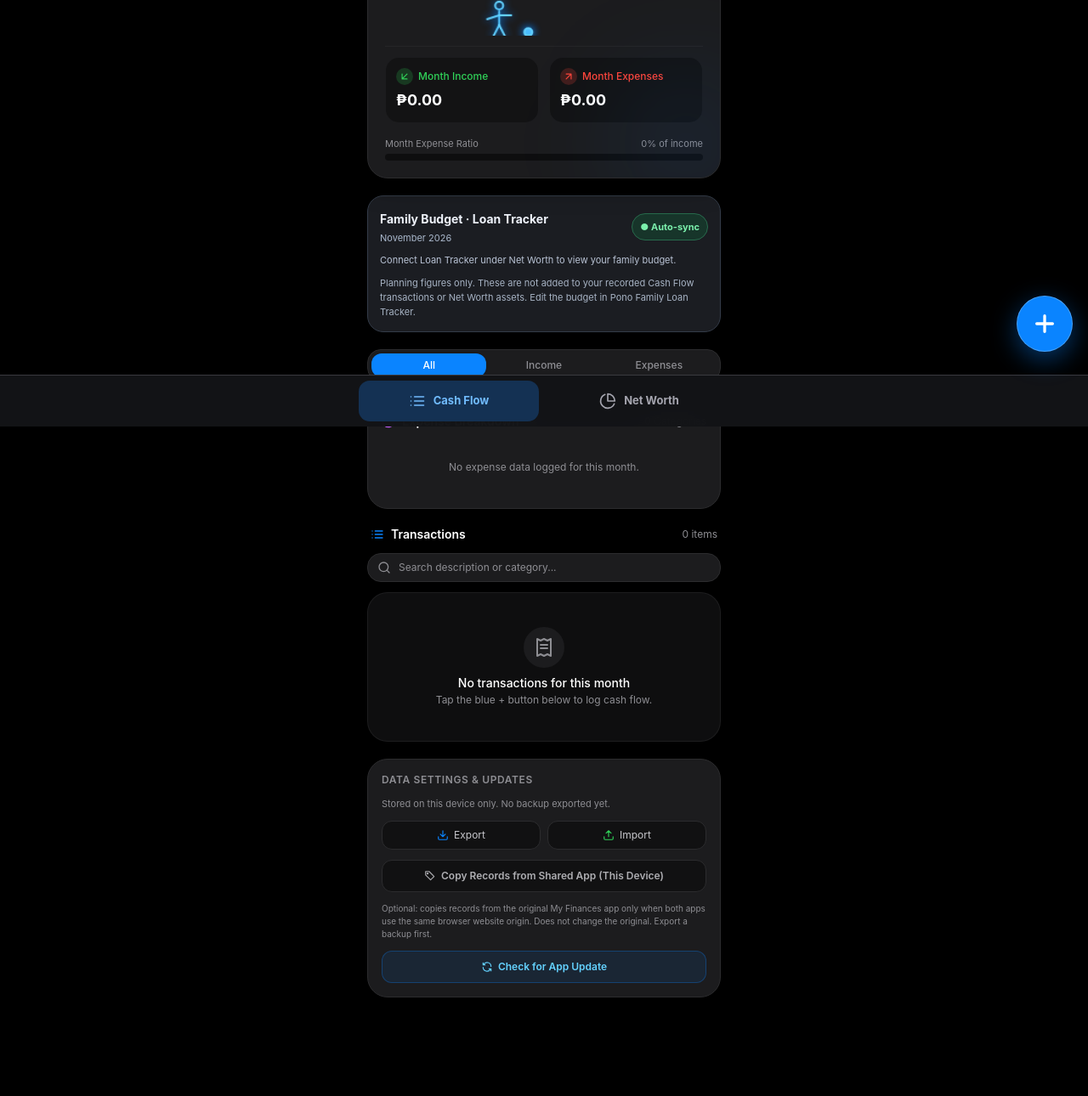
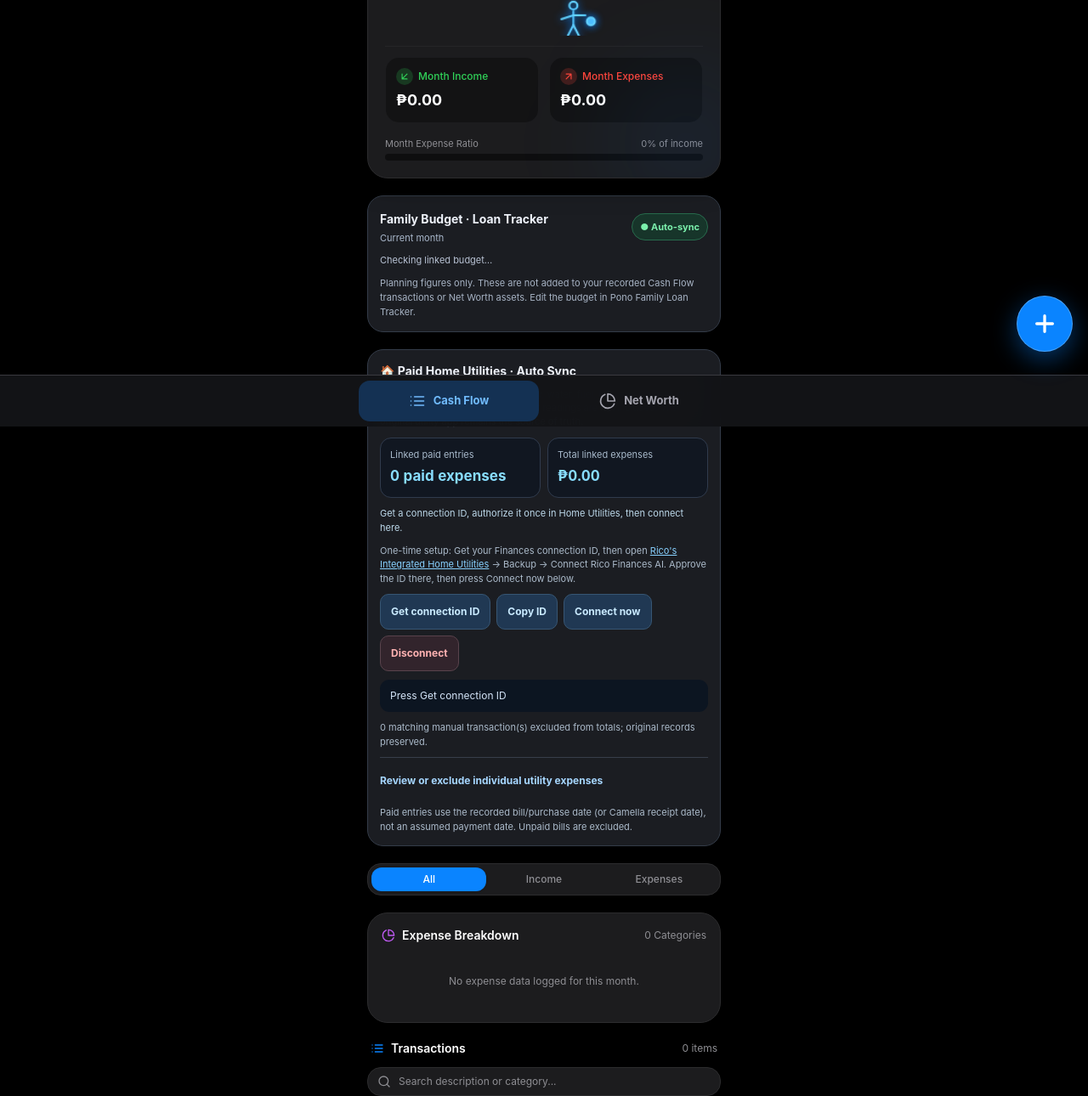
Before and after one commit to fibast18/rico-finances-ai, a plain HTML site: page index.html in a window 1280 px wide. Shown: the part 298-1588 px from the top of the page at 85% size. Drawn offline with Linux system fonts and the light colour scheme.

Commit message:
feat: overlay real-time paid Home Utilities on Cash Flow without writing duplicate transactions

```diff
--- a/index.html
+++ b/index.html
@@ -16,11 +16,13 @@
 <link rel="stylesheet" href="net-worth.css">
 <link rel="stylesheet" href="linked-loans.css">
 <link rel="stylesheet" href="linked-budget.css">
+<link rel="stylesheet" href="linked-utilities.css">
 <script src="icons.js"></script>
 <script src="analyst.js" defer></script>
-<script src="net-worth-v1.8.10.js" defer></script>
-<script src="linked-loans-v1.8.10.js" defer></script>
-<script src="linked-budget-v1.8.10.js" defer></script>
+<script src="net-worth-v1.8.11.js" defer></script>
+<script src="linked-loans-v1.8.11.js" defer></script>
+<script src="linked-budget-v1.8.11.js" defer></script>
+<script src="linked-utilities-v1.8.11.js" defer></script>
 <style>
 ::-webkit-scrollbar{width:4px;height:4px}
 ::-webkit-scrollbar-track{background:rgba(0,0,0,.1)}
@@ -140,7 +142,7 @@ body.ask-ai-open{overflow:hidden}
 @media(max-height:550px){.rico-chat-compose-area .rico-chat-check small{display:none}.rico-chat-messages{min-height:40px}}
 </style>
 <script src="ai-config.js" defer></script>
-<script src="ask-ai-v1.8.10.js" defer></script>
+<script src="ask-ai-v1.8.11.js" defer></script>
 </head>
 <body class="bg-black text-white font-sans antialiased min-h-screen flex flex-col justify-between selection:bg-iosBlue selection:text-white pb-safe">
 
@@ -265,6 +267,35 @@ body.ask-ai-open{overflow:hidden}
     <p class="lb-note">Planning figures only. These are not added to your recorded Cash Flow transactions or Net Worth assets. Edit the budget in Pono Family Loan Tracker.</p>
   </section>
 
+  <!-- Private, read-only utility payments from the existing Firebase Home Utilities app. -->
+  <section id="utilityLinkCard" aria-labelledby="utilityLinkTitle">
+    <div class="utility-link-title" id="utilityLinkTitle">🏠 Paid Home Utilities · Auto Sync</div>
+    <p class="utility-link-sub">Automatically include paid electricity, water, fuel, LPG and Camella dues in Cash Flow. Unpaid bills and meter readings are not included. The original utility app remains the source of truth.</p>
+    <div class="utility-link-kpis">
+      <div><span>Linked paid entries</span><strong id="utilityLinkCount">0</strong></div>
+      <div><span>Total linked expenses</span><strong id="utilityLinkTotal">₱0.00</strong></div>
+    </div>
+    <p id="utilityLinkStatus" role="status" aria-live="polite">Preparing private connection…</p>
+    <div id="utilityLinkAuthorizeGuide">
+      <p class="utility-link-note">One-time setup: Get your Finances connection ID, then open <a href="https://fibast18.github.io/rico-utility-monitor/" target="_blank" rel="noopener noreferrer" style="color:#88d1ff;text-decoration:underline">Rico's Integrated Home Utilities</a> → Backup → Connect Rico Finances AI. Approve the ID there, then press Connect now below.</p>
+    </div>
+    <div class="utility-link-actions">
+      <button type="button" id="utilityLinkGetId">Get connection ID</button>
+      <button type="button" id="utilityLinkCopyId">Copy ID</button>
+      <button type="button" id="utilityLinkConnect">Connect now</button>
+      <button type="button" id="utilityLinkDisconnect" class="utility-link-danger">Disconnect</button>
+    </div>
+    <div class="utility-link-id" id="utilityLinkDeviceId" role="status">Press Get connection ID</div>
+    <p class="utility-link-note utility-link-hidden" id="utilityLinkConnectedGuide" hidden>Connected read-only. New or edited paid expenses appear here automatically while online; cached values remain visible offline.</p>
+    <p class="utility-link-note" id="utilityLinkDuplicateStatus">No matching manual duplicates.</p>
+    <details class="utility-link-detail">
+      <summary>Review or exclude individual utility expenses</summary>
+      <div id="utilityLinkRows"></div>
+      <button id="utilityLinkShowAll" type="button" class="utility-link-actions" hidden>Show all paid entries</button>
+    </details>
+    <p id="utilityLinkCountNote" class="utility-link-note">Use the record date from Home Utilities. Review historical bills if payment occurred on a different day.</p>
+  </section>
+
   <!-- Quick Filter Ribbon -->
   <section class="flex items-center justify-between gap-2">
     <div class="flex bg-iosCardDark p-1 rounded-2xl border border-iosBorderDark w-full text-xs font-medium">
@@ -386,7 +417,7 @@ body.ask-ai-open{overflow:hidden}
 
 <footer class="max-w-md mx-auto w-full px-4 py-4 text-center">
   <div class="inline-flex items-center gap-2 px-3 py-1 rounded-full bg-iosCardDark border border-iosBorderDark text-[11px] text-iosGray">
-    <span class="w-1.5 h-1.5 rounded-full bg-iosGreen"></span><span id="footerAppName">Rico Finances AI</span><span class="text-iosGray2 font-medium">v1.8.10</span>
+    <span class="w-1.5 h-1.5 rounded-full bg-iosGreen"></span><span id="footerAppName">Rico Finances AI</span><span class="text-iosGray2 font-medium">v1.8.11</span>
   </div>
   <p class="text-[10px] text-iosGray/60 mt-1.5">Personal finance tracker &bull; 210 Borderless Sports Actions</p>
   <p id="developerCredit" class="mt-2 text-[11px] text-iosGray2 font-medium">Developed by: Engr. Rico J. Pono</p>
@@ -585,7 +616,7 @@ body.ask-ai-open{overflow:hidden}
 </div>
 
 <script>
-const RICO_APP_VERSION = '1.8.10';
+const RICO_APP_VERSION = '1.8.11';
 let appServiceWorkerRegistration = null;
 if ('serviceWorker' in navigator && location.protocol.startsWith('http')) {
   window.addEventListener('load', () => {
@@ -965,13 +996,22 @@ function updateGreeting() {
 function formatPHP(amount) {
   return new Intl.NumberFormat('en-PH', { style:'currency', currency:'PHP', minimumFractionDigits:2 }).format(amount).replace('PHP', '₱');
 }
+// Keep manual Cash Flow localStorage untouched: linked paid utilities are a read-only
+// overlay, keyed by original utility IDs and deduplicated against matching manual rows.
+window.RICO_MANUAL_CASH_FLOW=()=>transactions.slice();
+function getAllCashFlowTransactions(){
+  return window.RICO_UTILITY_LINK?.merge(transactions)||transactions;
+}
+window.RICO_GET_ALL_CASH_FLOW=getAllCashFlowTransactions;
 function getMonthFilteredTransactions() {
   const y = selectedDate.getFullYear(), m = selectedDate.getMonth();
-  return transactions.filter(t => { const d = parseLocalDate(t.date); return d.getFullYear() === y && d.getMonth() === m; });
+  return getAllCashFlowTransactions().filter(t => {
+    const d = parseLocalDate(t.date); return d.getFullYear() === y && d.getMonth() === m;
+  });
 }
 // The single source of truth for both Cash Flow and the read-only Net Worth cash row.
 function currentCashFlowBalance() {
-  const net=transactions.reduce((total,t)=>{
+  const net=getAllCashFlowTransactions().reduce((total,t)=>{
     if(t?.type!=='income'&&t?.type!=='expense')return total;
     const amount=Number(t.amount);
     if(!Number.isFinite(amount))return total;
@@ -984,9 +1024,11 @@ function renderApp() {
   updateMonthDisplay(); calculateBalances(); renderTransactions(); renderChartAndBreakdown();
   if (typeof window.renderFinanceAnalyst === 'function') window.renderFinanceAnalyst();
   persistData();
+  window.RICO_UTILITY_LINK?.render?.();
   // Adding, editing, deleting or importing transactions updates Net Worth at once.
   window.RICO_NET_WORTH?.render?.();
 }
+window.RICO_RENDER_CASH_FLOW=()=>renderApp();
 function calculateBalances() {
   const sum = (arr, type) => arr.filter(t => t.type === type).reduce((a, t) => a + parseFloat(t.amount), 0);
   const net = currentCashFlowBalance();
@@ -1014,7 +1056,7 @@ function renderTransactions() {
   const term = document.getElementById('searchInput').value.toLowerCase();
   let filtered = getMonthFilteredTransactions().filter(t => currentFilter === 'all' || t.type === currentFilter);
   if (term) filtered = filtered.filter(t => t.desc.toLowerCase().includes(term) || t.category.toLowerCase().includes(term));
-  filtered.sort((a, b) => b.date.localeCompare(a.date) || b.id - a.id);
+  filtered.sort((a, b) => b.date.localeCompare(a.date) || String(b.id).localeCompare(String(a.id)));
   document.getElementById('txCount').textContent = `${filtered.length} items`;
   if (!filtered.length) { listEl.innerHTML = ''; emptyEl.classList.remove('hidden'); return; }
   emptyEl.classList.add('hidden');
@@ -1035,8 +1077,10 @@ function renderTransactions() {
       </div>
       <div class="flex items-center gap-2 flex-shrink-0">
         <span class="text-sm font-extrabold ${isExp ? 'text-iosRed' : 'text-iosGreen'}">${isExp ? '-' : '+'}${formatPHP(t.amount)}</span>
-        <button onclick="editTransaction(${t.id})" class="text-iosGray hover:text-iosBlue p-1 transition" title="Edit"><i data-lucide="pencil" class="w-4 h-4"></i></button>
-        <button onclick="deleteTransaction(${t.id})" class="text-iosGray hover:text-iosRed p-1 transition" title="Delete"><i data-lucide="trash-2" class="w-4 h-4"></i></button>
+        ${t.linkedUtility
+          ? '<a class="utility-source-tag" href="https://fibast18.github.io/rico-utility-monitor/" target="_blank" rel="noopener noreferrer" title="View original paid bill in Home Utilities">LINKED</a>'
+          : `<button onclick="editTransaction(${t.id})" class="text-iosGray hover:text-iosBlue p-1 transition" title="Edit"><i data-lucide="pencil" class="w-4 h-4"></i></button>
+        <button onclick="deleteTransaction(${t.id})" class="text-iosGray hover:text-iosRed p-1 transition" title="Delete"><i data-lucide="trash-2" class="w-4 h-4"></i></button>`}
       </div>
     </div>`;
   }).join('');
```
